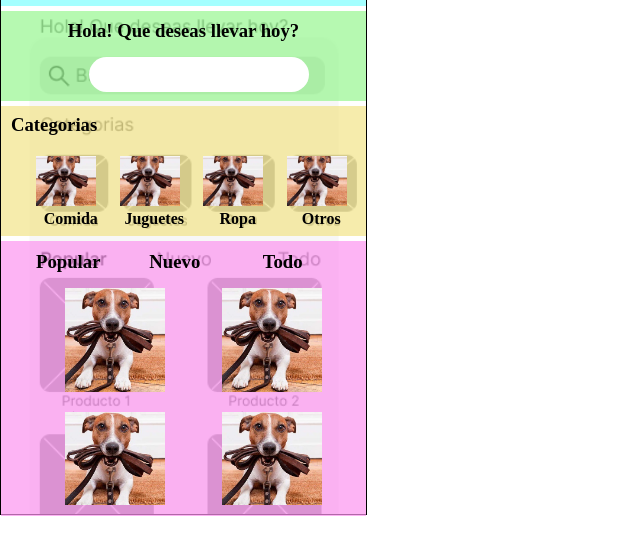
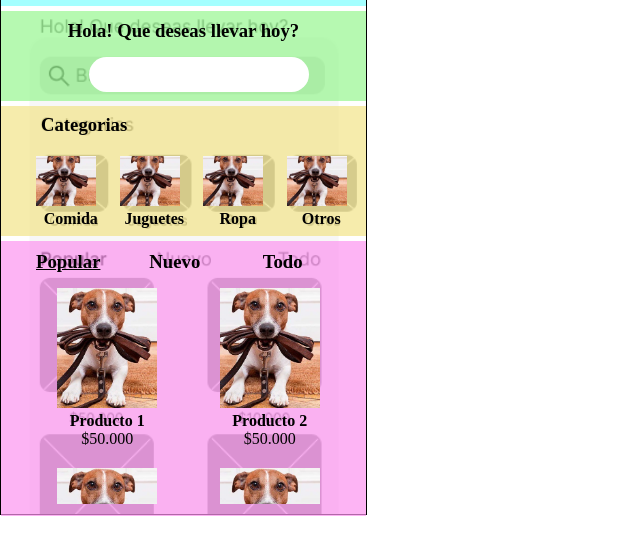
Before and after one commit to simon2326/Pet-it, a website built with Parcel: page dev/tienda.html in a window 1280 px wide. Shown: the part 55-610 px from the top of the page, without its empty margins (0-640 px from the left). Built offline with nearby package versions, Linux system fonts and the light colour scheme.

Commit message:
texto de cada producto, pequeño arreglos en tienda

```diff
--- a/dev/css/tienda.css
+++ b/dev/css/tienda.css
@@ -20,6 +20,7 @@
     grid-column-gap: 0px;
     grid-row-gap: 0px;
 }
+
 .flecha img {
     width: 28px;
     height: 28px;
@@ -164,55 +165,79 @@
     grid-template-rows: repeat(2, 1fr);
     grid-column-gap: 20px;
     grid-row-gap: 20px;
-    margin-left: 35px;
+    margin-left: 25px;
 }
 
-    .div8 { grid-area: 1 / 1 / 2 / 2; }
-    .div9 { grid-area: 1 / 2 / 2 / 3; }
-    .div10 { grid-area: 2 / 1 / 3 / 2; }
-    .div11 { grid-area: 2 / 2 / 3 / 3; }
-
-    .div8, .div9, .div10, .div11, .div1, .div2, .div3, .div4 {
-        position: relative; /* Asegura que la imagen se ajuste correctamente dentro del div */
-        overflow: hidden; /* Oculta cualquier parte de la imagen que se extienda fuera del div */
+.div8 {
+    grid-area: 1 / 1 / 2 / 2;
 }
 
-    .div8 img, .div9 img, .div10 img, .div11 img {
-        width: 100px; /* Ancho fijo de la imagen */
-        height: 100%; /* Altura del div, lo que permite que la imagen se ajuste verticalmente */
-        object-fit: cover; /* Ajusta la imagen dentro del div sin deformarla */
-        object-position: center; /* Centra la imagen verticalmente dentro del div */
+.div9 {
+    grid-area: 1 / 2 / 2 / 3;
 }
 
-    .div1 img, .div2 img, .div3 img, .div4 img {
-        width: 60px; /* Ancho fijo de la imagen */
-        height: 50px; /* Altura del div, lo que permite que la imagen se ajuste verticalmente */
-        object-fit: cover; /* Ajusta la imagen dentro del div sin deformarla */
-        object-position: center; /* Centra la imagen verticalmente dentro del div */
+.div10 {
+    grid-area: 2 / 1 / 3 / 2;
+}
+
+.div11 {
+    grid-area: 2 / 2 / 3 / 3;
+}
+
+.div8,
+.div9,
+.div10,
+.div11,
+.div1,
+.div2,
+.div3,
+.div4 {
+    position: relative;
+    overflow: hidden;
+}
+
+.div8 img,
+.div9 img,
+.div10 img,
+.div11 img {
+    width: 100px;
+    height: 120px;
+    object-fit: cover;
+    object-position: center;
+}
+
+.div1 img,
+.div2 img,
+.div3 img,
+.div4 img {
+    width: 60px;
+    height: 50px;
+    object-fit: cover;
+    object-position: center;
 }
 
 .texto {
     text-align: center;
 }
 
-.item_producto{
-    width:120px;
-    height:200px;
-    /*border:2px solid orange;*/
-    display:inline-block;
-    margin-bottom:5px;
+.seleccionado {
+    text-decoration: underline;
 }
 
-  .ancho_celular{
-    width:330px;
+.subtitulo {
+    margin-left: 30px;
 }
 
-  .productoss{
+.ancho_celular {
+    width: 330px;
+}
+
+.productoss {
     /*border:2px solid magenta;*/
-    height:562px;
-    margin-top:0px;
-    text-align:center;
-    overflow-y:scroll;
-    background:rgba(255, 255, 255, 0);
-    margin-bottom:1px;
+    height: 562px;
+    margin-top: 0px;
+    text-align: center;
+    overflow-y: scroll;
+    background: rgba(255, 255, 255, 0);
+    margin-bottom: 2px;
 }
--- a/dev/tienda.html
+++ b/dev/tienda.html
@@ -32,7 +32,10 @@
             </div>
         </section>
         <section class=" item categorias">
-            <h3 class="titulo">Categorias</h3>
+            <div class="subtitulo">
+                <h3>Categorias</h3>
+            </div>
+
 
             <div class="parent">
                 <div class="div1">
@@ -55,7 +58,7 @@
         <section class=" item productos">
             <div class="parent2">
                 <div class="div5">
-                    <h3 class="titulo">Popular</h3>
+                    <h3 class="seleccionado">Popular</h3>
                 </div>
                 <div class="div6">
                     <h3 class="titulo">Nuevo</h3>
@@ -65,13 +68,29 @@
                 </div>
             </div>
             <section class="productoss ancho_celular">
-            <div class="parent3">
-                <div class="div8"><img src="/dev/img/perrito2.png" alt=""></div>
-                <div class="div9"><img src="/dev/img/perrito2.png" alt=""></div>
-                <div class="div10"><img src="/dev/img/perrito2.png" alt=""></div>
-                <div class="div11"><img src="/dev/img/perrito2.png" alt=""></div>
-            </div>
-        </section>
+                <div class="parent3">
+                    <div class="div8">
+                        <img src="/dev/img/perrito2.png" alt="">
+                        <h4>Producto 1</h4>
+                        <p>$50.000</p>
+                    </div>
+                    <div class="div9">
+                        <img src="/dev/img/perrito2.png" alt="">
+                        <h4>Producto 2</h4>
+                        <p>$50.000</p>
+                    </div>
+                    <div class="div10">
+                        <img src="/dev/img/perrito2.png" alt="">
+                        <h4>Producto 3</h4>
+                        <p>$50.000</p>
+                    </div>
+                    <div class="div11">
+                        <img src="/dev/img/perrito2.png" alt="">
+                        <h4>Producto 4</h4>
+                        <p>$50.000</p>
+                    </div>
+                </div>
+            </section>
         </section>
     </section>
 
```
Lines whose indentation alone changed are shown as unchanged.
